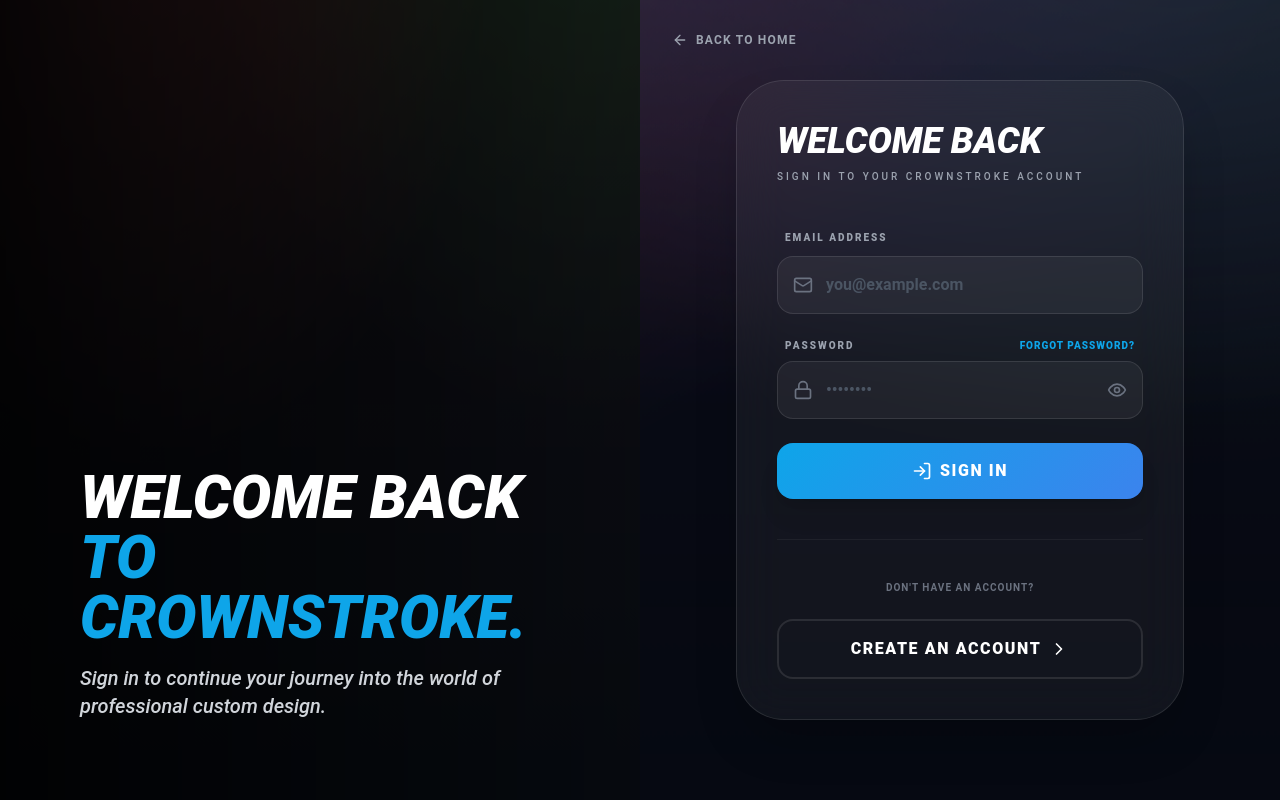
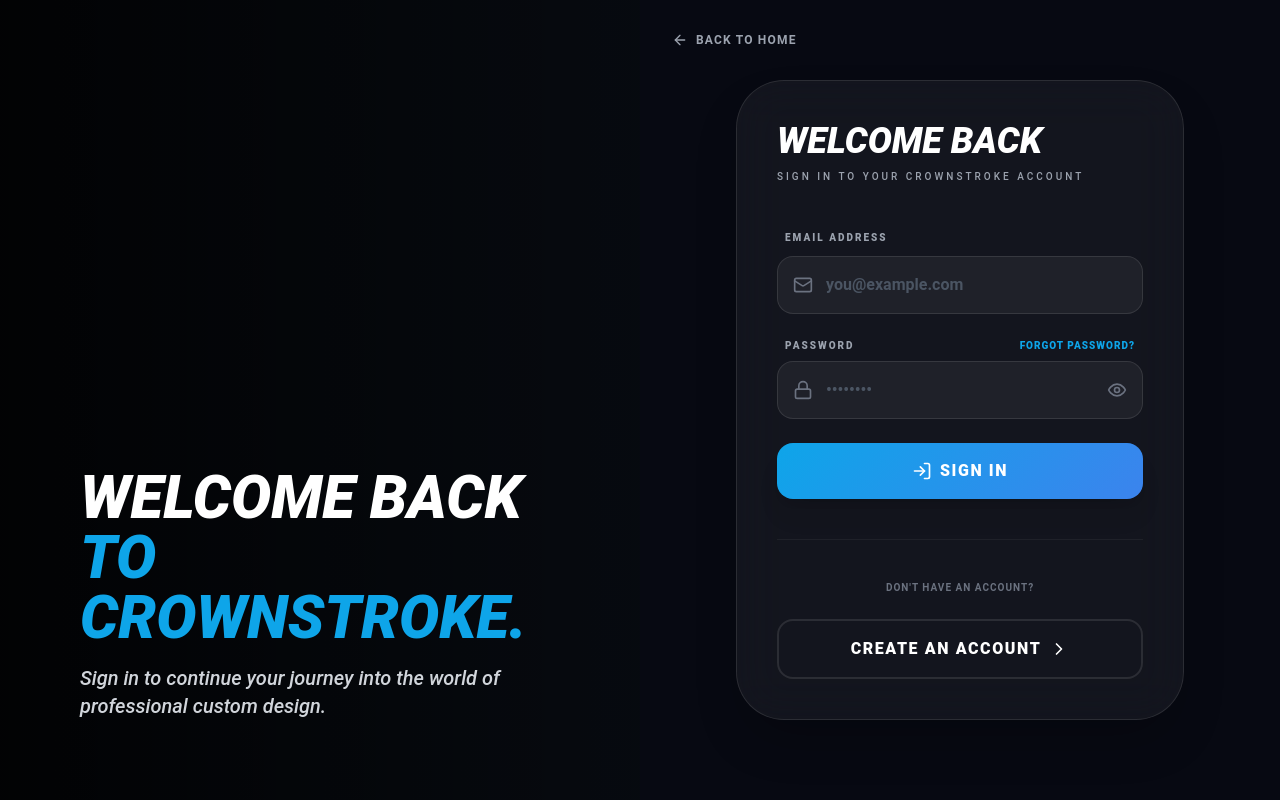
Before and after one commit to legacieweb/crownstroke, a React (Vite) app: page /#/login in a window 1280 px wide. Built offline with nearby package versions, Linux system fonts and the light colour scheme; a web font is replaced by a local one.

Commit message:
Remove animated color wash background

```diff
--- a/src/components/layout/PaintBackground.tsx
+++ b/src/components/layout/PaintBackground.tsx
@@ -7,7 +7,7 @@ type PaintBackgroundProps = {
   mediaType?: 'image' | 'video' | null;
 };
 
-/** Shared optional media background with lightweight CSS paint washes behind it. */
+/** Shared optional media background over the stable site color. */
 const PaintBackground: React.FC<PaintBackgroundProps> = ({
   overlayClassName = 'bg-gradient-to-b from-black/20 via-black/10 to-black/20',
   className,
@@ -18,8 +18,6 @@ const PaintBackground: React.FC<PaintBackgroundProps> = ({
     {media && mediaType === 'video'
       ? <video src={media} autoPlay muted loop playsInline preload="auto" className="site-bg-image site-bg-video absolute inset-0 h-full w-full object-cover" />
       : media && <img src={media} alt="" className="site-bg-image absolute inset-0 h-full w-full object-cover" decoding="async" />}
-    <div className="site-paint-wash site-paint-wash-one" />
-    <div className="site-paint-wash site-paint-wash-two" />
     <div className={`absolute inset-0 ${overlayClassName}`} />
   </div>
 );
--- a/src/index.css
+++ b/src/index.css
@@ -267,59 +267,8 @@
 .home-limited-info strong { flex: 0 0 auto; color: #d8f05b; font-size: 11px; }
 @media (max-width: 680px) { .home-limited-section { padding: 68px 0 76px; }.home-limited-grid { grid-template-columns: repeat(2,minmax(0,1fr)); gap: 20px 12px; }.home-limited-info { flex-direction: column; } }
 
-/* CSS-only spray paint washes keep the shared background lightweight. */
-.site-paint-wash {
-  position: absolute;
-  inset: -25%;
-  pointer-events: none;
-  background-repeat: no-repeat;
-  opacity: .68;
-  transform: translate3d(0, 0, 0);
-  animation: paint-fall-one 28s linear infinite;
-  will-change: transform, filter;
-}
-.site-paint-wash-one {
-  background-image: radial-gradient(ellipse at 22% 0%, rgba(14,165,233,.48), transparent 38%), radial-gradient(ellipse at 76% 8%, rgba(99,102,241,.42), transparent 39%), radial-gradient(ellipse at 55% 3%, rgba(217,70,239,.28), transparent 40%), linear-gradient(180deg, rgba(14,165,233,.12), transparent 78%);
-}
-.site-paint-wash-two {
-  background-image: radial-gradient(ellipse at 78% 0%, rgba(34,197,94,.30), transparent 38%), radial-gradient(ellipse at 32% 4%, rgba(249,115,22,.34), transparent 39%), linear-gradient(180deg, rgba(249,115,22,.09), transparent 82%);
-  opacity: .55;
-  animation-name: paint-fall-two;
-  animation-duration: 35s;
-  animation-delay: -17s;
-}
-.site-paint-backdrop { position: absolute; inset: 0; overflow: hidden; background: #080c13; isolation: isolate; pointer-events: none; }
-.site-paint-backdrop::before,
-.site-paint-backdrop::after {
-  content: '';
-  position: absolute;
-  inset: -25%;
-  background-repeat: no-repeat;
-  mix-blend-mode: screen;
-  will-change: transform, filter;
-}
-.site-paint-backdrop::before {
-  background-image: radial-gradient(ellipse at 22% 0%, rgba(14,165,233,.48), transparent 38%), radial-gradient(ellipse at 76% 8%, rgba(99,102,241,.42), transparent 39%), radial-gradient(ellipse at 55% 3%, rgba(217,70,239,.28), transparent 40%), linear-gradient(180deg, rgba(14,165,233,.12), transparent 78%);
-  animation: paint-fall-one 28s linear infinite;
-}
-.site-paint-backdrop::after {
-  background-image: radial-gradient(ellipse at 78% 0%, rgba(34,197,94,.30), transparent 38%), radial-gradient(ellipse at 32% 4%, rgba(249,115,22,.34), transparent 39%), linear-gradient(180deg, rgba(249,115,22,.09), transparent 82%);
-  opacity: .55;
-  animation: paint-fall-two 35s linear -17s infinite;
-}
-@keyframes paint-fall-one {
-  0% { transform: translate3d(-1%, -12%, 0) scale(.99); filter: hue-rotate(0deg); opacity: 0; }
-  12%, 82% { opacity: .68; }
-  100% { transform: translate3d(1%, 14%, 0) scale(1.04); filter: hue-rotate(35deg); opacity: 0; }
-}
-@keyframes paint-fall-two {
-  0% { transform: translate3d(1%, -14%, 0) scale(1.02); filter: hue-rotate(0deg); opacity: 0; }
-  14%, 84% { opacity: .55; }
-  100% { transform: translate3d(-1%, 12%, 0) scale(1); filter: hue-rotate(-45deg); opacity: 0; }
-}
-@media (prefers-reduced-motion: reduce) {
-  .site-paint-wash, .site-paint-backdrop::before, .site-paint-backdrop::after { animation: none; will-change: auto; }
-}
+/* Use a quiet, solid surface behind the shared layout. */
+.site-paint-backdrop { position: absolute; inset: 0; overflow: hidden; background: #080c13; pointer-events: none; }
 
 .site-bg-overlay-home {
   background: linear-gradient(180deg, rgba(4, 8, 14, .38), rgba(4, 8, 14, .24) 38%, rgba(4, 8, 14, .48));
@@ -847,7 +796,7 @@
   animation: float 8s ease-in-out infinite;
 }
 
-/* Shared page surfaces remain clear over the animated CSS paint background. */
+/* Shared page surfaces remain clear over the static site background. */
 body { background-color: #080c13; }
 .site-main { min-width: 0; background: transparent; color: #f8fafc; }
 .site-main > :first-child:not([data-preloader="true"]) { background-color: transparent !important; }
```
